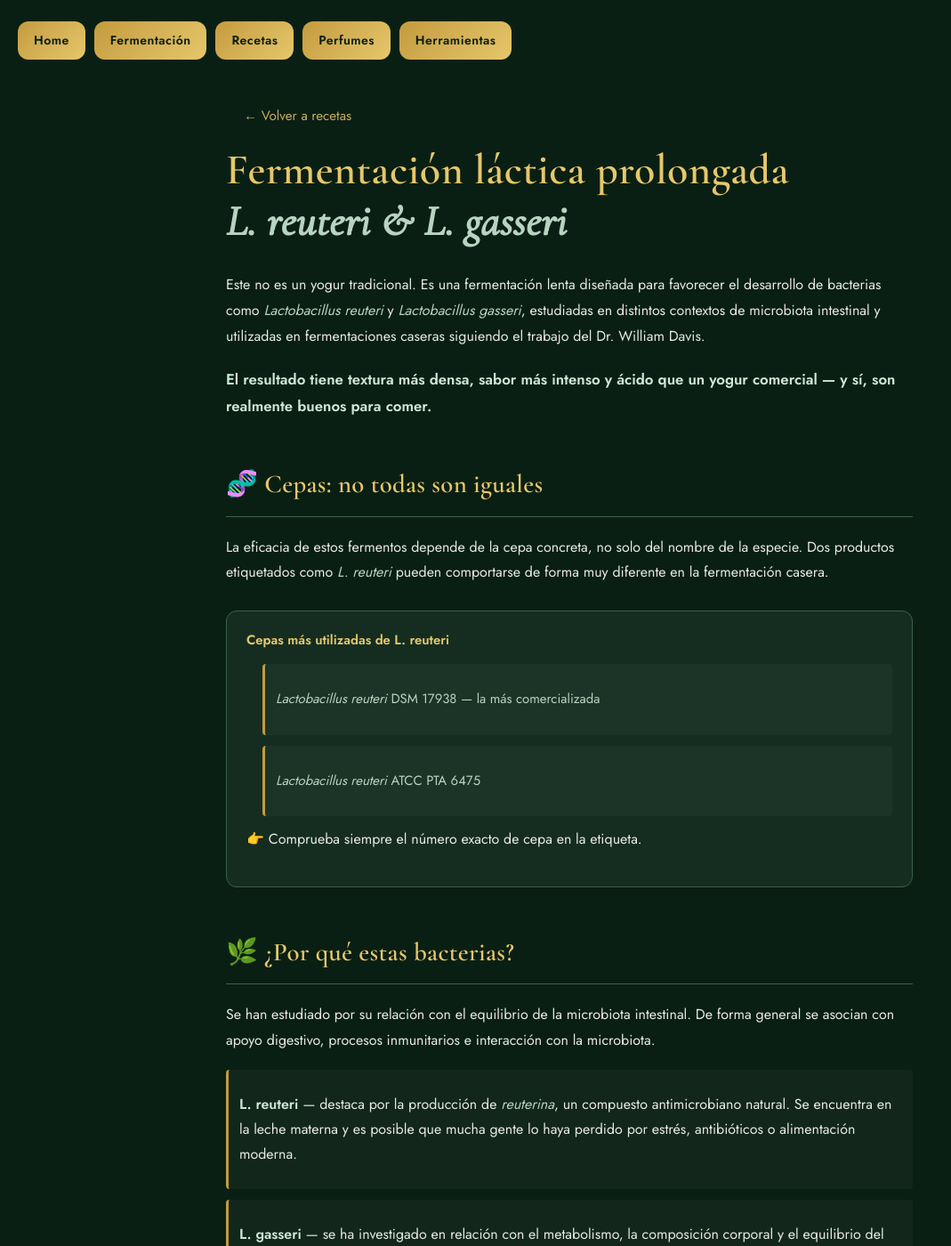
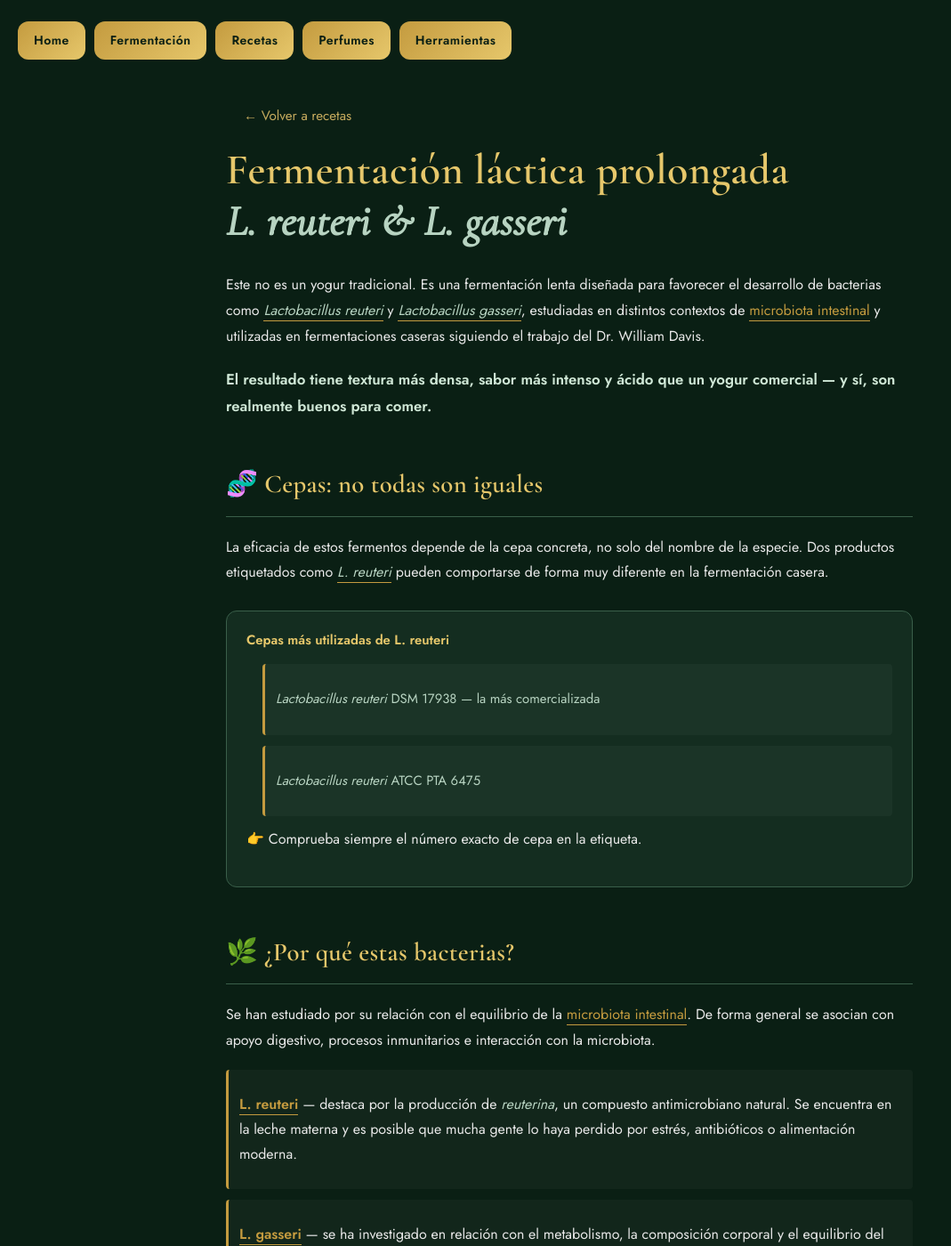
Before and after one commit to askedwhy11/fermentarBK, a Jekyll site: the page built from recetas/reuteri.html, in a window 1280 px wide and 1400 px high. Shown: the whole window at 89% size, without its empty margins (0-1069 px from the left). Built offline with Jekyll 4.4.1, drawn with Linux system fonts in a browser that asks for light colours; some of the changed text lies outside the part shown.

Commit message:
Update reuteri.html

```diff
--- a/recetas/reuteri.html
+++ b/recetas/reuteri.html
@@ -8,13 +8,13 @@ title: L. reuteri & L. gasseri · Receta detallada
 
   <h1>Fermentación láctica prolongada<br><em>L. reuteri & L. gasseri</em></h1>
 
-  <p>Este no es un yogur tradicional. Es una fermentación lenta diseñada para favorecer el desarrollo de bacterias como <em>Lactobacillus reuteri</em> y <em>Lactobacillus gasseri</em>, estudiadas en distintos contextos de microbiota intestinal y utilizadas en fermentaciones caseras siguiendo el trabajo del Dr. William Davis.</p>
+  <p>Este no es un yogur tradicional. Es una fermentación lenta diseñada para favorecer el desarrollo de bacterias como <a href="/fermentarBK/glosario.html#reuteri" class="glosario-link"><em>Lactobacillus reuteri</em></a> y <a href="/fermentarBK/glosario.html#gasseri" class="glosario-link"><em>Lactobacillus gasseri</em></a>, estudiadas en distintos contextos de <a href="/fermentarBK/glosario.html#microbiota" class="glosario-link">microbiota intestinal</a> y utilizadas en fermentaciones caseras siguiendo el trabajo del Dr. William Davis.</p>
 
   <p class="highlight">El resultado tiene textura más densa, sabor más intenso y ácido que un yogur comercial — y sí, son realmente buenos para comer.</p>
 
   <h2>🧬 Cepas: no todas son iguales</h2>
 
-  <p>La eficacia de estos fermentos depende de la cepa concreta, no solo del nombre de la especie. Dos productos etiquetados como <em>L. reuteri</em> pueden comportarse de forma muy diferente en la fermentación casera.</p>
+  <p>La eficacia de estos fermentos depende de la cepa concreta, no solo del nombre de la especie. Dos productos etiquetados como <a href="/fermentarBK/glosario.html#reuteri" class="glosario-link"><em>L. reuteri</em></a> pueden comportarse de forma muy diferente en la fermentación casera.</p>
 
   <div class="technical">
     <strong>Cepas más utilizadas de L. reuteri</strong>
@@ -27,18 +27,18 @@ title: L. reuteri & L. gasseri · Receta detallada
 
   <h2>🌿 ¿Por qué estas bacterias?</h2>
 
-  <p>Se han estudiado por su relación con el equilibrio de la microbiota intestinal. De forma general se asocian con apoyo digestivo, procesos inmunitarios e interacción con la microbiota.</p>
+  <p>Se han estudiado por su relación con el equilibrio de la <a href="/fermentarBK/glosario.html#microbiota" class="glosario-link">microbiota intestinal</a>. De forma general se asocian con apoyo digestivo, procesos inmunitarios e interacción con la microbiota.</p>
 
   <ul>
-    <li><strong>L. reuteri</strong> — destaca por la producción de <em>reuterina</em>, un compuesto antimicrobiano natural. Se encuentra en la leche materna y es posible que mucha gente lo haya perdido por estrés, antibióticos o alimentación moderna.</li>
-    <li><strong>L. gasseri</strong> — se ha investigado en relación con el metabolismo, la composición corporal y el equilibrio del intestino delgado. Especialmente útil si hay gases o digestión lenta.</li>
+    <li><strong><a href="/fermentarBK/glosario.html#reuteri" class="glosario-link">L. reuteri</a></strong> — destaca por la producción de <em>reuterina</em>, un compuesto antimicrobiano natural. Se encuentra en la leche materna y es posible que mucha gente lo haya perdido por estrés, antibióticos o alimentación moderna.</li>
+    <li><strong><a href="/fermentarBK/glosario.html#gasseri" class="glosario-link">L. gasseri</a></strong> — se ha investigado en relación con el metabolismo, la composición corporal y el equilibrio del intestino delgado. Especialmente útil si hay gases o digestión lenta.</li>
   </ul>
 
   <h2>🌡️ Temperatura ideal</h2>
 
   <p>Entre <strong>36 y 38 °C</strong>, mantenida constante durante todo el proceso. La estabilidad importa más que el valor exacto.</p>
 
-  <p class="bridge">👉 <a href=../temp.html" style="color:#c49b3f; font-weight:bold;">Ver guía completa sobre temperatura y crecimiento microbiano →</a></p>
+  <p class="bridge">👉 <a href="../temp.html" style="color:#c49b3f; font-weight:bold;">Ver guía completa sobre temperatura y crecimiento microbiano →</a></p>
 
   <h2>⏱️ Tiempo de fermentación</h2>
 
@@ -55,8 +55,8 @@ title: L. reuteri & L. gasseri · Receta detallada
   <div class="technical">
     <ul style="padding-left: 0; list-style: none; line-height: 2.2;">
       <li>🥛 <strong>Leche pasteurizada entera</strong> — con toda su grasa. La grasa ayuda a la textura y da un resultado más cremoso.</li>
-      <li>🌿 <strong>Inulina</strong> — imprescindible en mi método. Es la comida favorita de estas bacterias. Sin ella el fermento tiende a quedar líquido y sin consistencia.</li>
-      <li>🧫 <strong>Cultivo inicial</strong> — cepas de <em>L. reuteri</em> y/o <em>L. gasseri</em>.</li>
+      <li>🌿 <strong><a href="/fermentarBK/glosario.html#inulina" class="glosario-link">Inulina</a></strong> — imprescindible en mi método. Es la comida favorita de estas bacterias. Sin ella el fermento tiende a quedar líquido y sin consistencia.</li>
+      <li>🧫 <strong><a href="/fermentarBK/glosario.html#starter" class="glosario-link">Cultivo iniciador</a></strong> — cepas de <a href="/fermentarBK/glosario.html#reuteri" class="glosario-link"><em>L. reuteri</em></a> y/o <a href="/fermentarBK/glosario.html#gasseri" class="glosario-link"><em>L. gasseri</em></a>.</li>
     </ul>
   </div>
 
@@ -79,22 +79,22 @@ title: L. reuteri & L. gasseri · Receta detallada
 
   <h2>💡 Resultado</h2>
   <p>Textura más densa que un yogur comercial, sabor más intenso y ácido, fermentación más completa. Son muy digestivos — se nota especialmente si los tomas en ayunas o al principio de las comidas.</p>
-  <p class="quote">"Son ese tipo de bacilos que crean sustancias medicinales para el cuerpo. No es un suplemento — es un alimento vivo."</p>
+  <p class="quote">"Son ese tipo de <a href="/fermentarBK/glosario.html#lactobacilos" class="glosario-link">bacilos</a> que crean sustancias medicinales para el cuerpo. No es un suplemento — es un alimento vivo."</p>
 
   <h2>🧪 Cepas y variabilidad: especie vs cepa</h2>
 
   <div class="technical">
     <strong>Especie vs cepa</strong>
     <ul style="padding-left: 18px; margin-top: 10px; line-height: 2;">
-      <li><strong>Especie:</strong> nombre general de la bacteria (ej. <em>L. reuteri</em>)</li>
+      <li><strong>Especie:</strong> nombre general de la bacteria (ej. <a href="/fermentarBK/glosario.html#reuteri" class="glosario-link"><em>L. reuteri</em></a>)</li>
       <li><strong>Cepa:</strong> variante específica dentro de esa especie (ej. DSM 17938)</li>
     </ul>
     <p style="margin-top: 12px;">La cepa influye en la capacidad de fermentar leche, la textura final, la velocidad de fermentación y la estabilidad del resultado.</p>
     <p style="margin-top: 8px; color: var(--gold);">👉 La fermentación no depende solo de la receta, sino también del cultivo utilizado.</p>
   </div>
 
-  <p class="bridge">El microbioma es un campo en constante evolución. Lo que hoy sabemos es solo el principio — y la comunidad que experimenta en casa forma parte de ese aprendizaje.</p>
+  <p class="bridge">El <a href="/fermentarBK/glosario.html#microbioma" class="glosario-link">microbioma</a> es un campo en constante evolución. Lo que hoy sabemos es solo el principio — y la comunidad que experimenta en casa forma parte de ese aprendizaje.</p>
 
   <p>Más información en el blog del Dr. Davis: <a href="https://drdavisinfinitehealth.com" target="_blank" style="color:#c49b3f; font-weight:bold;">drdavisinfinitehealth.com</a> y en su libro <em>Super Gut</em>.</p>
 
-</section >
+</section>
```
